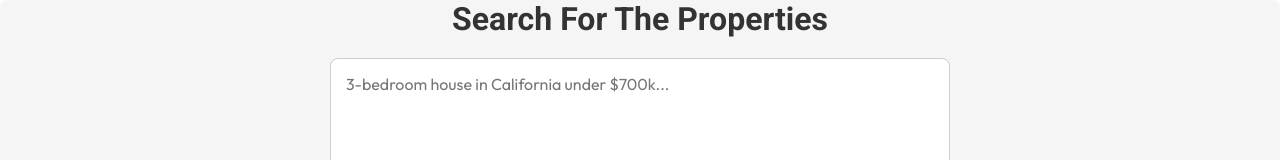
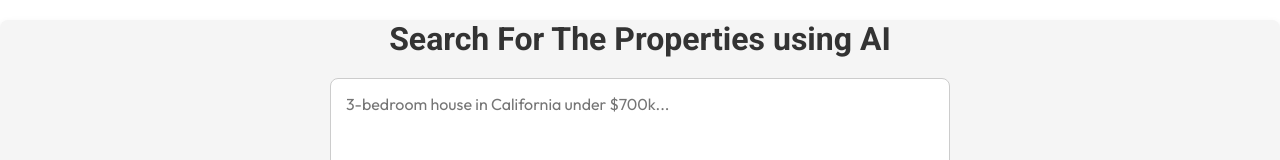
Before and after one commit to Ab5114/Real-E-state-website, a React (Create React App) app: page /search-property in a window 1280 px wide. Shown: the top 160 px of the page. Built offline with nearby package versions, Linux system fonts and the light colour scheme.

Commit message:
real estate

```diff
--- a/src/search-components/RealEstate.jsx
+++ b/src/search-components/RealEstate.jsx
@@ -95,7 +95,7 @@ const RealEstate = () => {
   return (
     <>
       <div className="real-estate-container">
-        <h1 className="heading">Search For The Properties</h1>
+        <h1 className="heading">Search For The Properties using AI</h1>
         <div className="description">
           <TypewriterTextarea
             searchInput={searchInput}
@@ -147,6 +147,7 @@ const RealEstate = () => {
             text-align: center;
             color: #333;
             margin-bottom: 20px;
+            margin-top:20px;
           }
 
 
```
